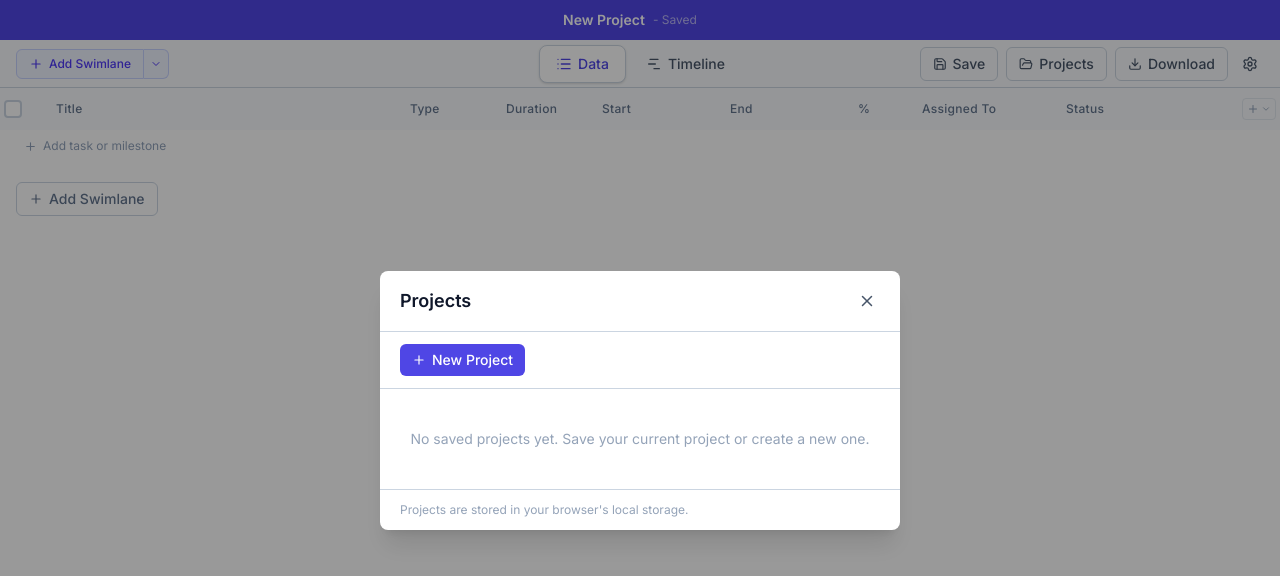
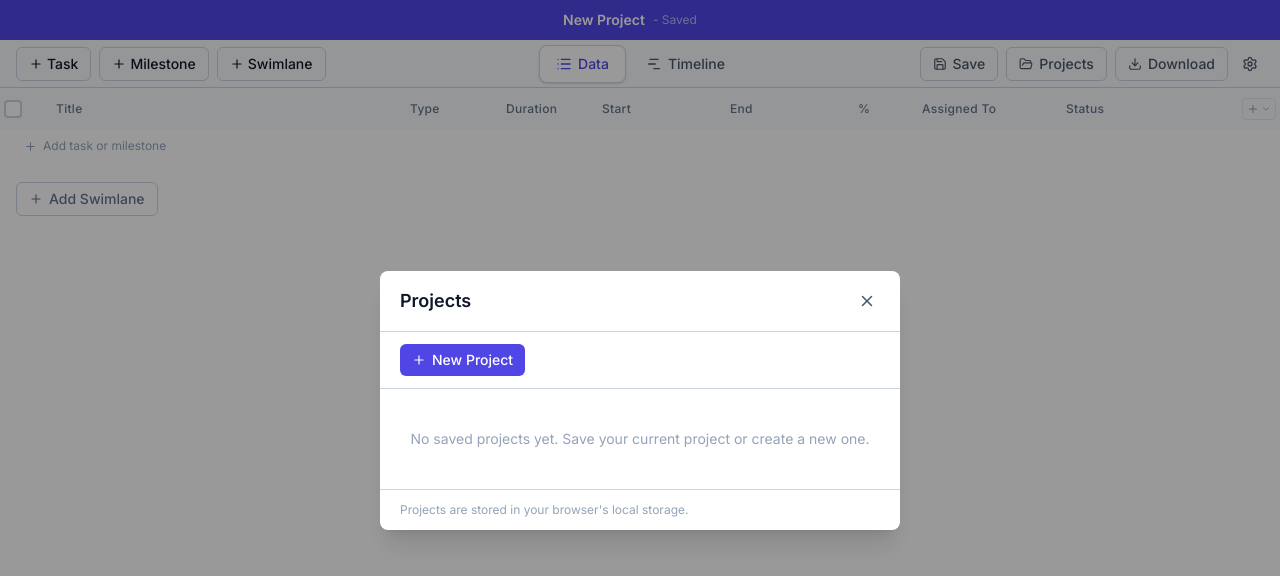
Before and after one commit to hraqian/visualize_project_timeline, a React (Vite) app: page / in a window 1280 px wide. Shown: the top 576 px of the page. Built offline with nearby package versions, Linux system fonts and the light colour scheme.

Commit message:
fix: replace Data view add dropdown with separate Task/Milestone/Swimlane buttons

```diff
--- a/src/App.tsx
+++ b/src/App.tsx
@@ -1,6 +1,6 @@
 import { useState, useCallback } from 'react';
 import { useProjectStore } from '@/store/useProjectStore';
-import { DataView, AddDropdownButton } from '@/components/DataView/DataView';
+import { DataView } from '@/components/DataView/DataView';
 import { TimelineView } from '@/components/TimelineView/TimelineView';
 import { StylePane } from '@/components/StylePane/StylePane';
 import { ProjectManagerModal } from '@/components/common/ProjectManagerModal';
@@ -133,13 +133,29 @@ function App() {
               </button>
             </>
           ) : (
-            <AddDropdownButton onAdd={(type) => {
-              if (type === 'swimlane') {
-                handleAddSwimlane();
-              } else {
-                addItem({ name: type === 'task' ? 'New Task' : 'New Milestone', type });
-              }
-            }} />
+            <>
+              <button
+                onClick={handleAddTask}
+                className="flex items-center gap-1 px-3 py-1.5 rounded-md text-sm font-medium text-[var(--color-text)] border border-[var(--color-border)] hover:bg-[var(--color-surface-hover)] transition-all"
+              >
+                <Plus size={14} />
+                Task
+              </button>
+              <button
+                onClick={handleAddMilestone}
+                className="flex items-center gap-1 px-3 py-1.5 rounded-md text-sm font-medium text-[var(--color-text)] border border-[var(--color-border)] hover:bg-[var(--color-surface-hover)] transition-all"
+              >
+                <Plus size={14} />
+                Milestone
+              </button>
+              <button
+                onClick={handleAddSwimlane}
+                className="flex items-center gap-1 px-3 py-1.5 rounded-md text-sm font-medium text-[var(--color-text)] border border-[var(--color-border)] hover:bg-[var(--color-surface-hover)] transition-all"
+              >
+                <Plus size={14} />
+                Swimlane
+              </button>
+            </>
           )}
         </div>
 
```
